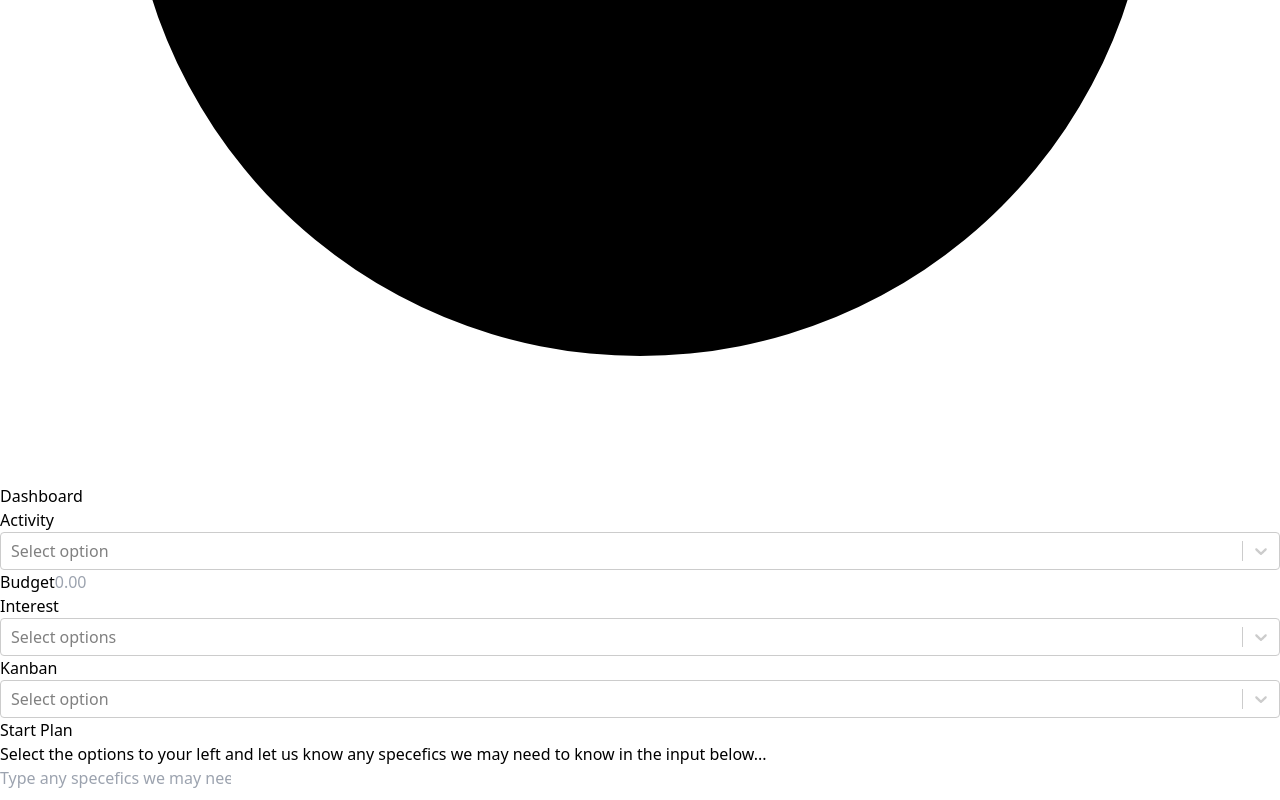
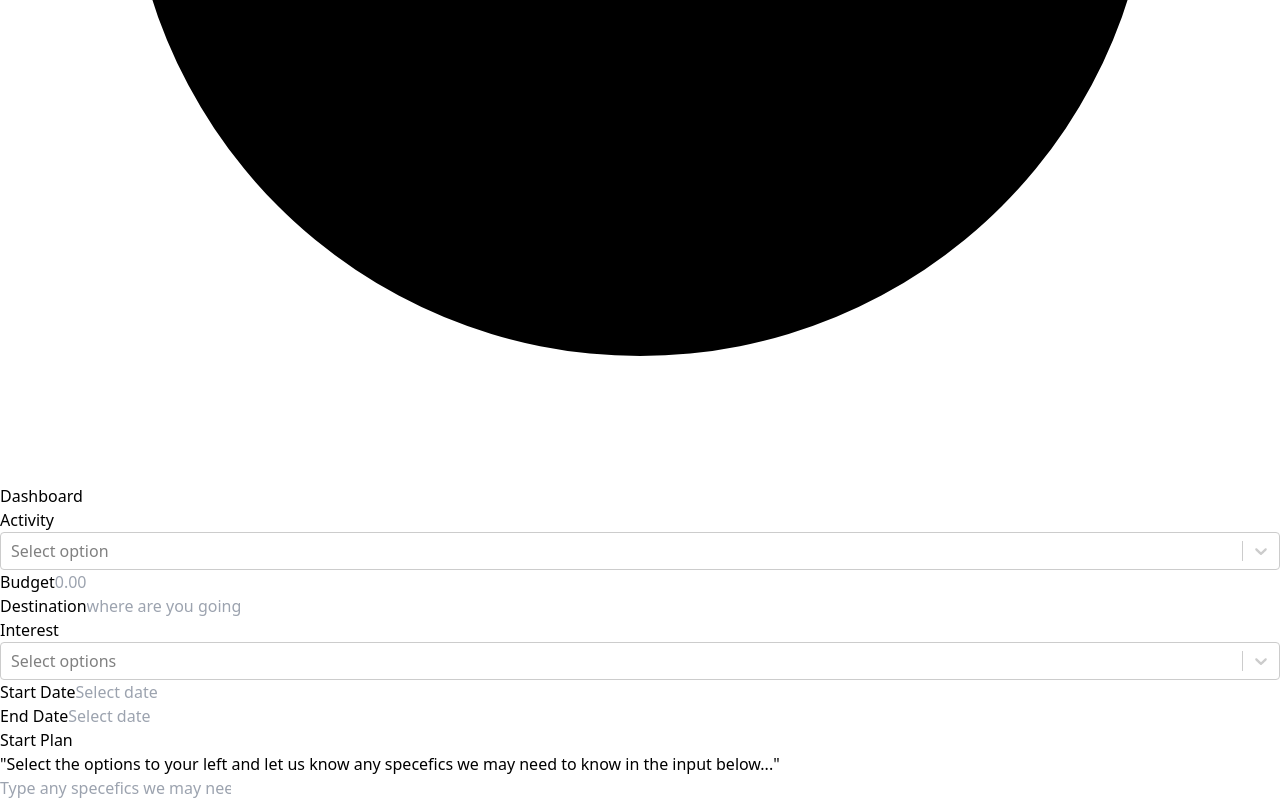
Before and after one commit to PhatStraw/smart-planner, a Next.js app: page / in a window 1280 px wide. Shown: the part 796-1596 px from the top of the page. Built offline with nearby package versions, Linux system fonts and the light colour scheme.

Commit message:
finishing

```diff
--- /dev/null
+++ b/components/datePicker.js
@@ -0,0 +1,15 @@
+import React, { useState } from 'react';
+import DatePicker from "react-datepicker";
+import "react-datepicker/dist/react-datepicker.css";
+import 'react-datepicker/dist/react-datepicker-cssmodules.css';
+
+const DatePickerComp = (props) => {
+    return (
+        <div className='flex flex-col'>
+            <span>{props.title}</span>
+            <DatePicker className='border max-w-[100%]' selected={props.date} onChange={(date) => props.dateSet(date)} placeholderText='Select date'/>
+        </div>
+    )
+}
+
+export default DatePickerComp
--- a/package.json
+++ b/package.json
@@ -9,13 +9,17 @@
     "lint": "next lint"
   },
   "dependencies": {
+    "axios": "^1.5.1",
+    "date-picker-nextjs": "^0.1.24",
     "dotenv": "^16.3.1",
     "eslint": "8.51.0",
     "eslint-config-next": "13.5.4",
     "ky": "^1.0.1",
+    "langchain": "^0.0.163",
     "next": "13.5.4",
     "openai": "^4.11.1",
     "react": "18.2.0",
+    "react-datepicker": "^4.20.0",
     "react-dom": "18.2.0",
     "react-select": "^5.7.7"
   },
--- a/pages/api/hello.js
+++ b/pages/api/hello.js
@@ -1,13 +1,16 @@
-import 'dotenv/config'
-import Head from 'next/head'
-import OpenAI from 'openai';
+require('dotenv').config()
+import { OpenAI } from 'langchain/llms/openai';
 
 const openai = new OpenAI({
-  apiKey: process.env.OPENAI_API, // defaults to process.env["OPENAI_API_KEY"]
+  openAIApiKey: process.env.NEXT_OPENAI_API, // defaults to process.env["OPENAI_API_KEY"]
 });
 
-export default async function handler (req, res)  {
-  const response = await openai.predict(`Plan my trip to ${req.body.destination}. My budget is ${req.body.budget}, and I prefer a ${req.body.activity} level experience with a focus on ${req.body.interest}. I will be traveling from ${req.body.startDate} to ${req.body.endDate}. Also take this into consideration: ${req.body.sideNote}`);
-  const data = response.data.response
-  res.status(200).send(data)
+export default async function handler(req, res) {
+  if (req.method === 'POST') {
+    const response = await openai.predict(`Act as a professional travel planner. Ill give you details on my trip and respond with detailed plans in the form of an itinerary based around the dates and information I give you. Include names of stores, places and anything else you plan. Be specefic. Your goal is to create the bext imaginable expierience with the data I give you. Provide your response in JSON format only. The format should be a JSON object like {"itinerary": [{"day": 1, "activity": "Take a Visit to the Golden Gate bridge and expience the wonder it has to offer."}]} the value can be a string, array or object. Provide no other commentary. Make sure there are no newline characters in the JSON object response. Plan my trip to ${req.body.destination}. My budget is ${req.body.budget}, and I prefer a ${req.body.activity} level experience with a focus on ${req.body.interest}. I will be traveling from ${req.body.startDate} to ${req.body.endDate}. Also take this into consideration: ${req.body.sideNote}.`);
+    const data = response
+    res.status(200).json({ data })
+  } else {
+    res.status(405).json({ error: 'Method not allowed' });
+  }
 }
--- a/pages/index.js
+++ b/pages/index.js
@@ -1,4 +1,6 @@
+import DatePickerComp from 'components/components/datePicker';
 import Head from 'next/head'
+import axios from 'axios';
 import { useState } from 'react';
 import Select from 'react-select'
 
@@ -22,7 +24,6 @@ const InterestOptions = [
   { value: "Sports", label: "Sports" },
   { value: "Art and Music", label: "Art and Music" },
 ];
-const defaultOption = activityOptions[0];
 
 export default function Home() {
   const [destination, setDestination] = useState("")
@@ -32,12 +33,17 @@ export default function Home() {
   const [budget, setBudget] = useState(0)
   const [interest, setInterest] = useState([])
   const [sideNote, setSideNote] = useState(" ")
-  const [plan, setPlan] = useState("Select the options to your left and let us know any specefics we may need to know in the input below...")
+  const [loading, setLoading] = useState(false)
+  const [plan, setPlan] = useState()
+
   const makePlans = async () => {
-    const json = await ky.post('https://example.com', { json: { destination, activity, startDate, endDate, budget, interest, sideNote } }).json();
-    console.log(json)
-    setPlan()
+    setLoading(true)
+    const response = await axios.post("/api/hello", { destination, activity, startDate, endDate, budget, interest, sideNote }) // body data type must match "Content-Type" header; // parses JSON response into native JavaScript objects
+    setLoading(false)
+    const data = JSON.parse(response.data.data).itinerary
+    setPlan(data)
   }
+
   return (
     <>
       <Head>
@@ -47,8 +53,8 @@ export default function Home() {
         <link rel="icon" href="/favicon.ico" />
       </Head>
       <main className="">
-        <div className='flex flex-row h-[100vh] w-[100vw]'>
-          <div className='flex flex-col justify-between h-[100vh]'>
+        {!loading ? (<div className='flex flex-row h-[100vh] w-[100vw]'>
+          <div className='flex flex-col justify-between h-[100vh] max-w-[40%]'>
             <ul className="space-y-2">
               <li>
                 <a href="#"
@@ -67,38 +73,57 @@ export default function Home() {
               </li>
               <li>
                 <span className="flex-1 whitespace-nowrap">Budget</span>
-
                 <input type="text" onChange={(e) => { setBudget(e.target.value) }} name="price" id="price" class="block w-full rounded-md border-0 py-1.5 pl-7 pr-20 text-gray-900 ring-1 ring-inset ring-gray-300 placeholder:text-gray-400 focus:ring-2 focus:ring-inset focus:ring-indigo-600 sm:text-sm sm:leading-6" placeholder="0.00" />
+              </li>
+              <li>
+                <span className="flex-1 whitespace-nowrap">Destination</span>
+                <input type="text" onChange={(e) => { setDestination(e.target.value) }} name="price" id="price" class="block w-full rounded-md border-0 py-1.5 pl-7 pr-20 text-gray-900 ring-1 ring-inset ring-gray-300 placeholder:text-gray-400 focus:ring-2 focus:ring-inset focus:ring-indigo-600 sm:text-sm sm:leading-6" placeholder="where are you going" />
               </li>
               <li>
                 <span className="flex-1 whitespace-nowrap">Interest</span>
                 <Select isMulti={true} options={InterestOptions} onChange={(e) => {
                   setInterest([])
-                  e.map((interest) => {
-                    setInterest([...interest, interest.value])
+                  e.map((i) => {
+                    if (interest.length > 0) {
+                      setInterest([...interest, i.value])
+                    } else {
+                      setInterest([i.value])
+                    }
+                    console.log(interest)
                   }
                   )
                 }} placeholder="Select options" />
               </li>
               <li>
-                <span className="flex-1 whitespace-nowrap">Kanban</span>
-                <Select options={activityOptions} onChange={(e) => { console.log(e) }} placeholder="Select option" />
+                <DatePickerComp title="Start Date" date={startDate} dateSet={setStartDate} />
+              </li>
+              <li>
+                <DatePickerComp title="End Date" date={endDate} dateSet={setEndDate} />
               </li>
             </ul>
-            <button class="bg-blue-500 hover:bg-blue-700 text-white font-bold p-6">
+            <button onClick={makePlans} class="bg-blue-500 hover:bg-blue-700 text-white font-bold p-6">
               Start Plan
             </button>
           </div>
           <div className="flex flex-col flex-grow w-full bg-white shadow-xl rounded-lg overflow-hidden">
             <div className="flex flex-col flex-grow h-0 p-4 overflow-auto">
-              {plan}
+              {!plan ? <div>"Select the options to your left and let us know any specefics we may need to know in the input below..."</div> : plan.map((i) => (
+                <div>
+                  <span>Day:{i.day}</span>
+                  <br />
+                  <br />
+                  <p>Activity:{i.activity}</p>
+                  <br />
+                  <br />
+                  <br />
+                </div>
+              ))}
             </div>
-
             <div className="bg-gray-300 p-4">
               <input onChange={(e) => { setSideNote(e.target.value) }} className="flex items-center h-10 w-full rounded px-3 text-sm" type="text" placeholder="Type any specefics we may need to know before creating your plans..." />
             </div>
           </div>
-        </div>
+        </div>) : <div>Loading</div>}
       </main>
     </>
   )
```
Also changed, not shown: 1 other file (tests, documents, lock files or other folders).
